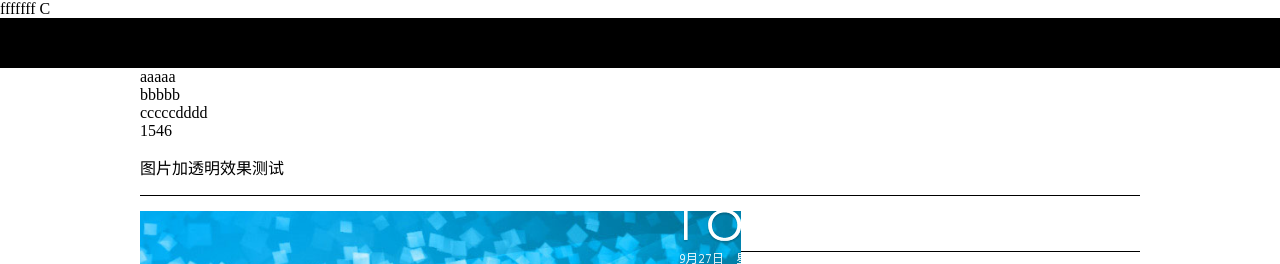
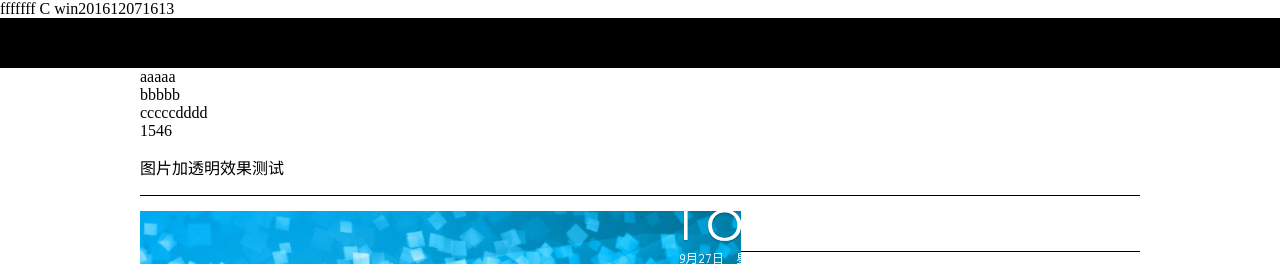
Before and after one commit to sjnoxhead/h5_demo, a plain HTML site: page index.html in a window 1280 px wide. Shown: the top 264 px of the page. Drawn offline with Linux system fonts and the light colour scheme.

Commit message:
201612071613

```diff
--- a/index.html
+++ b/index.html
@@ -4,6 +4,7 @@
     <meta charset="UTF-8">
 fffffff
 C
+win201612071613
 
     <title>我的测试页面</title>
     <style>
```
